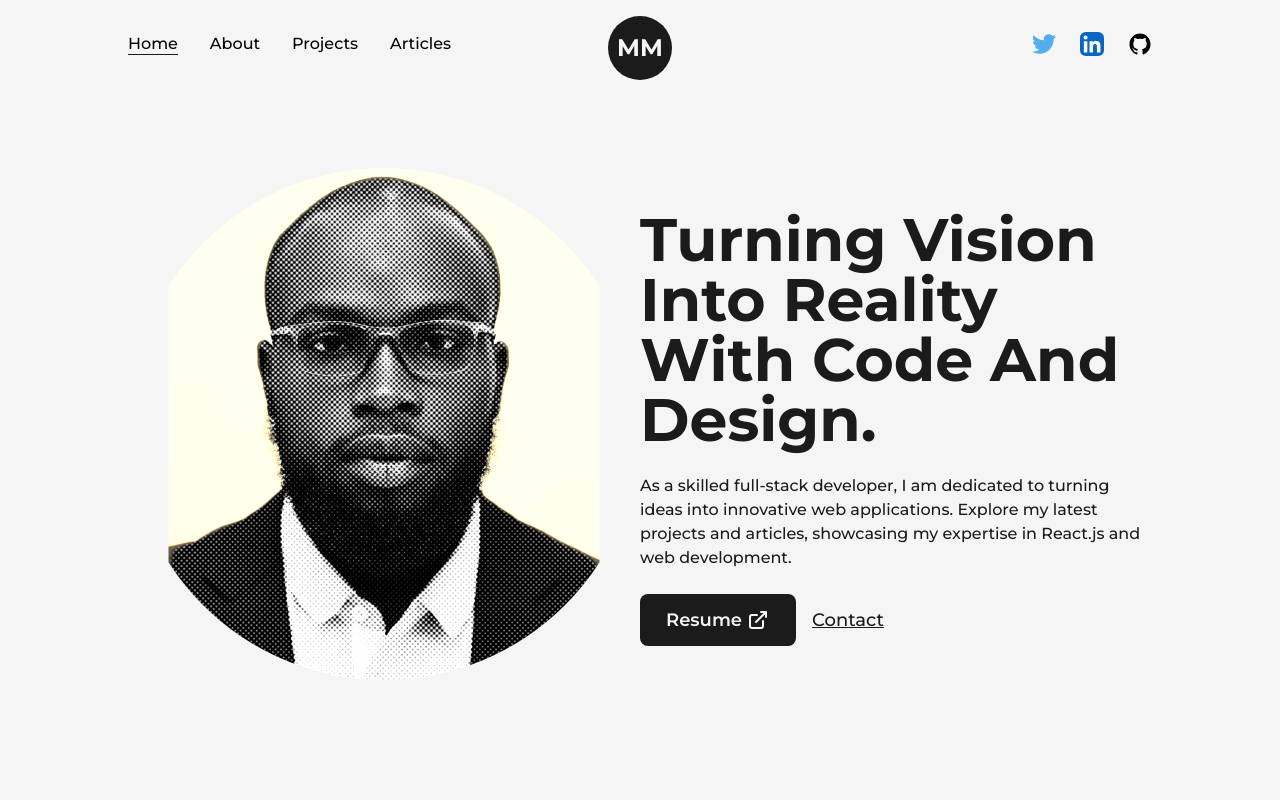
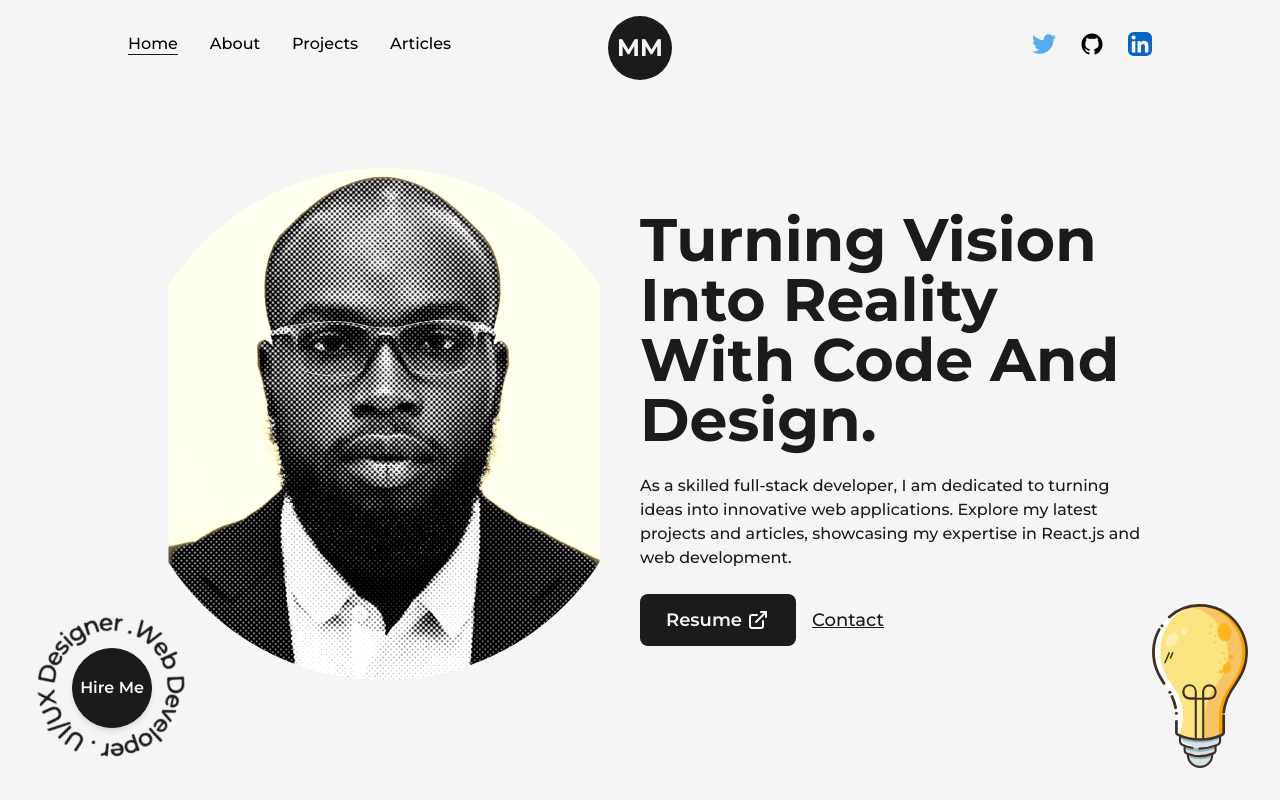
Before and after one commit to mainerprenuer/portfolio_v2, a Next.js app: page / in a window 1280 px wide. Shown: the top 800 px of the page. Built offline with nearby package versions, Linux system fonts and the light colour scheme.

Commit message:
works on the hire me button nested in spinning svg, lightBulb and bug fixes

```diff
--- /dev/null
+++ b/src/components/HireMe.js
@@ -0,0 +1,24 @@
+import React from 'react'
+import Link from 'next/link'
+import { CircularText } from './Icons'
+
+const HireMe = () => {
+  return (
+    <div className='fixed left-4 bottom-4
+    flex items-center justify-center overflow-hidden
+    '>
+        <div className='w-48 h-auto flex items-center justify-center relative'>
+            <CircularText className={"fill-dark animate-spin-slow"} />
+            <Link href='mailto:moustymainer@gmail.com' className='flex items-center justify-center
+            absolute left-1/2 top-1/2 -translate-x-1/2 -translate-y-1/2 bg-dark text-light
+            shadow-md border border-solid border-dark w-20 h-20 rounded-full font-semibold
+            hover:bg-light hover:text-dark
+            '>
+                Hire Me
+            </Link>
+        </div>
+    </div>
+  )
+}
+
+export default HireMe
--- a/src/components/NavBar.js
+++ b/src/components/NavBar.js
@@ -47,14 +47,14 @@ const NavBar = () => {
             whileHover={{y:-2}}
             whileTap={{scale:0.9}}
             >
-              <LinkedInIcon />
+              <GithubIcon />
             </motion.a>
             <motion.a href="https://linkedln.com/in/moustymainer" target={"_blank"}
             className='w-6 ml-3'
             whileHover={{y:-2}}
             whileTap={{scale:0.9}}
             >
-              <GithubIcon />
+              <LinkedInIcon />
             </motion.a>
             {/* <Link href="/" target={"_blank"}>W</Link>
             <Link href="/" target={"_blank"}>W</Link> */}
--- a/src/pages/index.js
+++ b/src/pages/index.js
@@ -5,6 +5,8 @@ import Image from 'next/image'
 import profilePic from "../../public/images/profile/profilePic.png";
 import Link from 'next/link';
 import { LinkArrow } from '@/components/Icons';
+import HireMe from '@/components/HireMe';
+import lightBulb from '../../public/images/svgs/miscellaneous_icons_1.svg'
 
 
 export default function Home() {
@@ -43,6 +45,10 @@ export default function Home() {
             </div>
           </div>
         </Layout>
+        <HireMe />
+        <div className='absolute right-8 bottom-8 inline-block w-24'>
+          <Image src={lightBulb} alt="Mousty Mainer" className='w-full h-auto'/>
+        </div>
         </main>
     </>
   )
--- a/tailwind.config.js
+++ b/tailwind.config.js
@@ -18,6 +18,9 @@ module.exports = {
         light: "#f5f5f5",
         primary: "#B63E96", // 240,86,199
         primaryDark: "#58E6D9", // 80,230,217
+      },
+      animation: {
+        'spin-slow':'spin 10s linear infinite',
       }
     },
   },
```
Also changed, not shown: src/components/Icons.js (+0 -177 lines), public/images/profile/me.png (added).
